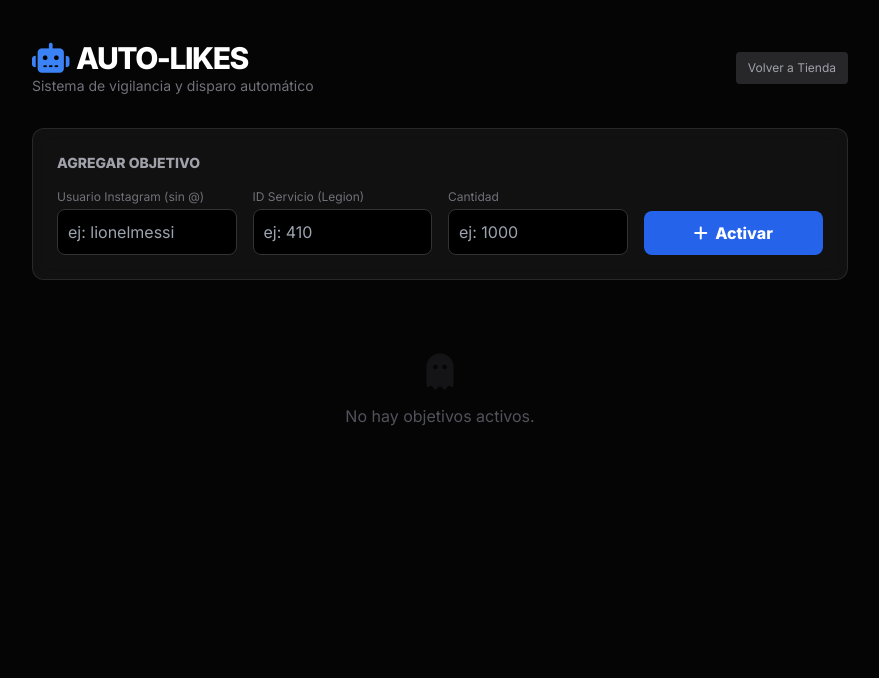
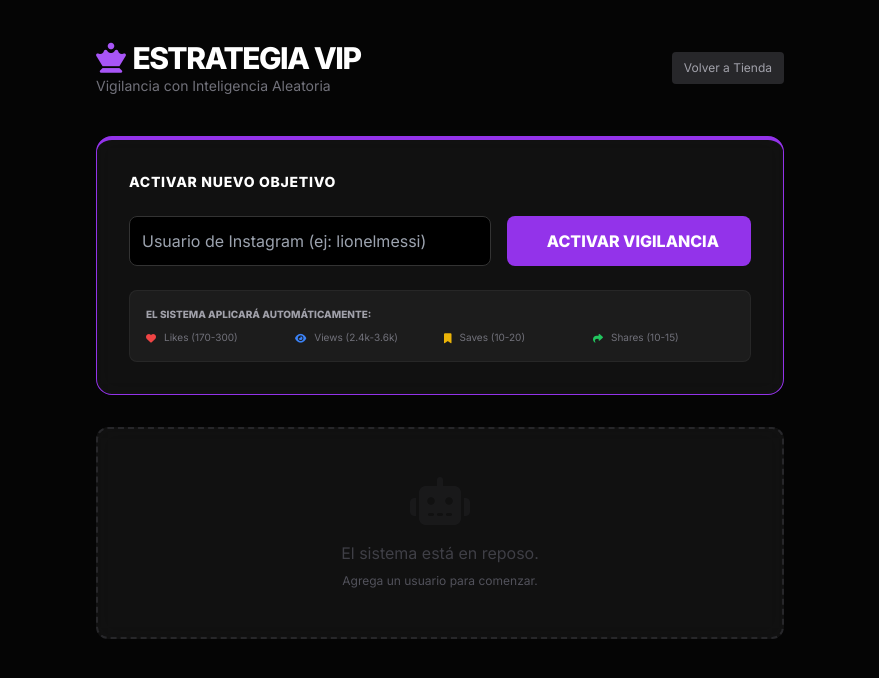
Before and after one commit to mktidsocial-max/proyectomkt, a Flask app: page /admin/bot in a window 1280 px wide. Shown: the top 678 px of the page, without its empty margins (200-1079 px from the left). Run offline with Flask 3, Linux system fonts and the light colour scheme; some libraries are stand-ins or nearby versions.

Commit message:
Update bot.html

```diff
--- a/templates/bot.html
+++ b/templates/bot.html
@@ -3,79 +3,84 @@
 <head>
     <meta charset="UTF-8">
     <meta name="viewport" content="width=device-width, initial-scale=1.0">
-    <title>AUTO-LIKES BOT</title>
+    <title>ESTRATEGIA VIP</title>
     <script src="https://cdn.tailwindcss.com"></script>
     <link href="https://fonts.googleapis.com/css2?family=Inter:wght@400;600;800&display=swap" rel="stylesheet">
     <link rel="stylesheet" href="https://cdnjs.cloudflare.com/ajax/libs/font-awesome/6.4.0/css/all.min.css">
     <style>
         body { font-family: 'Inter', sans-serif; background-color: #050505; color: #e4e4e7; }
         .glass { background: rgba(20, 20, 20, 0.8); backdrop-filter: blur(10px); border: 1px solid rgba(255,255,255,0.1); }
-        .input-dark { background: #000; border: 1px solid #333; color: white; padding: 10px; border-radius: 8px; width: 100%; }
+        .input-dark { background: #000; border: 1px solid #333; color: white; padding: 12px; border-radius: 8px; width: 100%; outline: none; }
+        .input-dark:focus { border-color: #3b82f6; }
     </style>
 </head>
-<body class="p-4 md:p-10 max-w-4xl mx-auto">
+<body class="p-4 md:p-10 max-w-3xl mx-auto">
 
-    <div class="flex justify-between items-center mb-8">
+    <div class="flex justify-between items-center mb-10">
         <div>
-            <h1 class="text-3xl font-bold text-white tracking-tighter"><i class="fa-solid fa-robot text-blue-500 mr-2"></i>AUTO-LIKES</h1>
-            <p class="text-zinc-500 text-sm">Sistema de vigilancia y disparo automático</p>
+            <h1 class="text-2xl md:text-3xl font-bold text-white tracking-tighter"><i class="fa-solid fa-chess-queen text-purple-500 mr-2"></i>ESTRATEGIA VIP</h1>
+            <p class="text-zinc-500 text-sm">Vigilancia con Inteligencia Aleatoria</p>
         </div>
         <a href="/" class="text-xs bg-zinc-800 px-3 py-2 rounded text-zinc-400 hover:text-white">Volver a Tienda</a>
     </div>
 
-    <div class="glass p-6 rounded-xl mb-8">
-        <h2 class="text-sm font-bold text-zinc-400 uppercase mb-4">Agregar Objetivo</h2>
-        <form action="/admin/bot/add" method="POST" class="grid grid-cols-1 md:grid-cols-4 gap-4 items-end">
-            <div>
-                <label class="text-xs text-zinc-500 block mb-1">Usuario Instagram (sin @)</label>
-                <input type="text" name="username" class="input-dark" placeholder="ej: lionelmessi" required>
+    <div class="glass p-6 md:p-8 rounded-2xl mb-8 border-t-4 border-purple-600">
+        <h2 class="text-sm font-bold text-white uppercase mb-6 tracking-wider">Activar Nuevo Objetivo</h2>
+
+        <form action="/admin/bot/add" method="POST" class="flex flex-col md:flex-row gap-4">
+            <div class="flex-grow">
+                <input type="text" name="username" class="input-dark" placeholder="Usuario de Instagram (ej: lionelmessi)" required>
             </div>
-            <div>
-                <label class="text-xs text-zinc-500 block mb-1">ID Servicio (Legion)</label>
-                <input type="number" name="service_id" class="input-dark" placeholder="ej: 410" required>
-            </div>
-            <div>
-                <label class="text-xs text-zinc-500 block mb-1">Cantidad</label>
-                <input type="number" name="quantity" class="input-dark" placeholder="ej: 1000" required>
-            </div>
-            <button type="submit" class="bg-blue-600 hover:bg-blue-500 text-white font-bold py-2.5 rounded-lg transition-colors">
-                <i class="fa-solid fa-plus mr-1"></i> Activar
+            <button type="submit" class="bg-purple-600 hover:bg-purple-500 text-white font-bold py-3 px-8 rounded-lg transition-colors flex items-center justify-center gap-2">
+                <i class="fa-solid fa-radar"></i> ACTIVAR VIGILANCIA
             </button>
         </form>
+
+        <div class="mt-6 p-4 bg-white/5 rounded-lg border border-white/5">
+            <p class="text-[10px] text-zinc-400 uppercase mb-2 font-bold">El sistema aplicará automáticamente:</p>
+            <div class="grid grid-cols-2 md:grid-cols-4 gap-2 text-[10px] text-zinc-500">
+                <div class="flex items-center gap-2"><i class="fa-solid fa-heart text-red-500"></i> Likes (170-300)</div>
+                <div class="flex items-center gap-2"><i class="fa-solid fa-eye text-blue-500"></i> Views (2.4k-3.6k)</div>
+                <div class="flex items-center gap-2"><i class="fa-solid fa-bookmark text-yellow-500"></i> Saves (10-20)</div>
+                <div class="flex items-center gap-2"><i class="fa-solid fa-share text-green-500"></i> Shares (10-15)</div>
+            </div>
+        </div>
     </div>
 
     <div class="space-y-3">
         {% for target in targets %}
-        <div class="glass p-4 rounded-xl flex items-center justify-between group">
+        <div class="glass p-5 rounded-xl flex items-center justify-between group hover:border-purple-500/30 transition-colors">
             <div class="flex items-center gap-4">
-                <div class="w-10 h-10 rounded-full bg-gradient-to-br from-purple-600 to-orange-500 flex items-center justify-center">
-                    <i class="fa-brands fa-instagram text-white"></i>
+                <div class="w-12 h-12 rounded-full bg-gradient-to-br from-purple-900 to-black flex items-center justify-center border border-purple-500/20">
+                    <i class="fa-brands fa-instagram text-white text-xl"></i>
                 </div>
                 <div>
-                    <h3 class="font-bold text-white">@{{ target.username }}</h3>
-                    <p class="text-xs text-zinc-500">
-                        Servicio ID: <span class="text-zinc-300">{{ target.service_id }}</span> |
-                        Cant: <span class="text-zinc-300">{{ target.quantity }}</span>
-                    </p>
+                    <h3 class="font-bold text-white text-lg">@{{ target.username }}</h3>
+                    <div class="flex gap-2 mt-1">
+                        <span class="text-[10px] bg-green-500/10 text-green-400 px-2 py-0.5 rounded border border-green-500/20 flex items-center gap-1">
+                            <span class="w-1.5 h-1.5 rounded-full bg-green-500 animate-pulse"></span> VIGILANDO
+                        </span>
+                    </div>
                 </div>
             </div>
 
-            <div class="flex items-center gap-4">
-                <div class="text-right hidden md:block">
-                    <p class="text-[10px] text-zinc-500 uppercase">Último Post Detectado</p>
-                    <p class="text-xs font-mono text-blue-400">
+            <div class="flex items-center gap-6">
+                <div class="text-right hidden sm:block">
+                    <p class="text-[10px] text-zinc-500 uppercase">Último Post Procesado</p>
+                    <p class="text-xs font-mono text-purple-300">
                         {{ target.last_shortcode if target.last_shortcode else 'Esperando...' }}
                     </p>
                 </div>
-                <a href="/admin/bot/delete/{{ target.username }}" class="w-8 h-8 rounded bg-red-500/10 text-red-500 hover:bg-red-500 hover:text-white flex items-center justify-center transition-colors">
+                <a href="/admin/bot/delete/{{ target.username }}" class="w-10 h-10 rounded-lg bg-red-500/10 text-red-500 hover:bg-red-500 hover:text-white flex items-center justify-center transition-all" onclick="return confirm('¿Dejar de vigilar a este usuario?')">
                     <i class="fa-solid fa-trash"></i>
                 </a>
             </div>
         </div>
         {% else %}
-        <div class="text-center py-10 text-zinc-600">
-            <i class="fa-solid fa-ghost text-4xl mb-3 opacity-20"></i>
-            <p>No hay objetivos activos.</p>
+        <div class="text-center py-12 text-zinc-700 glass rounded-xl border-dashed border-2 border-zinc-800">
+            <i class="fa-solid fa-robot text-5xl mb-4 opacity-20"></i>
+            <p>El sistema está en reposo.</p>
+            <p class="text-xs text-zinc-600 mt-2">Agrega un usuario para comenzar.</p>
         </div>
         {% endfor %}
     </div>
```
